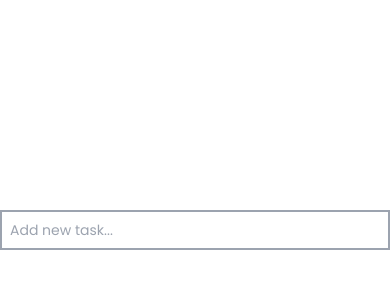
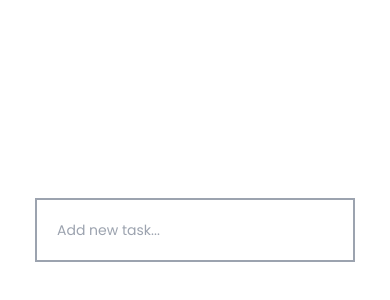
Before and after one commit to josuemartinezz/todo-react-app, a React (Create React App) app: page / in a window 390 px wide. Shown: the part 188-488 px from the top of the page. Built offline with nearby package versions, Linux system fonts and the light colour scheme.

Commit message:
😈 Movil adaptation

```diff
--- a/src/App.jsx
+++ b/src/App.jsx
@@ -29,7 +29,7 @@ const App = () => {
   }
 
   return (
-    <div className="h-screen max-w-lg mx-auto items-center grid">
+    <div className="h-screen max-w-xs sm:max-w-lg lg:max-w-lg mx-auto items-center grid container">
       <div className="space-y-2">
         <Input name="task" onKeyDown={addTask} handle={(val) => setTask(val)} placeholder="Add new task..." />
         <div className="max-h-96 overflow-auto space-y-2">
--- a/src/assets/css/App.css
+++ b/src/assets/css/App.css
@@ -1,3 +1,6 @@
 @tailwind base;
 @tailwind components;
 @tailwind utilities;
+* {
+    -webkit-tap-highlight-color: rgba(0,0,0,0);
+}
--- a/src/components/ui/Input.jsx
+++ b/src/components/ui/Input.jsx
@@ -10,7 +10,7 @@ const Input = React.forwardRef(({ handle, type, placeholder, name, onKeyDown },
       type={type}
       onChange={(e) => handle(e.target.value)}
       placeholder={placeholder}
-      className="bg-white w-full p-2 focus:outline-none border-2
+      className="bg-white w-full lg:p-3 p-5 focus:outline-none border-2
          border-gray-400 hover:border-indigo-600 focus:border-indigo-600 text-sm font-poppins" />
   </div>
 
--- a/src/components/ui/Task.jsx
+++ b/src/components/ui/Task.jsx
@@ -3,10 +3,10 @@ import React from 'react'
 const Task = ({ del, status, update, children }) => (
 
   <div
-    className={`font-medium p-3 text-sm font-poppins flex justify-between items-center text-gray-500 select-none
+    className={`font-medium lg:p-3 p-5 text-sm font-poppins flex justify-between items-center text-gray-500 select-none
     ${status ? `bg-indigo-100` : `bg-gray-100`}`}>
     <div className="flex items-center">
-      <div onClick={update} className={`h-5 w-5 mr-2 rounded-full cursor-pointer ${status ? `bg-indigo-500` : `bg-gray-300`}`}></div>
+      <div onClick={update} className={`h-6 w-6 mr-4 rounded-full cursor-pointer ${status ? `bg-indigo-500` : `bg-gray-300`}`}></div>
       {children}
     </div>
     <div onClick={del} className="text-gray-500 h-full cursor-pointer hover:text-red-500">
```
